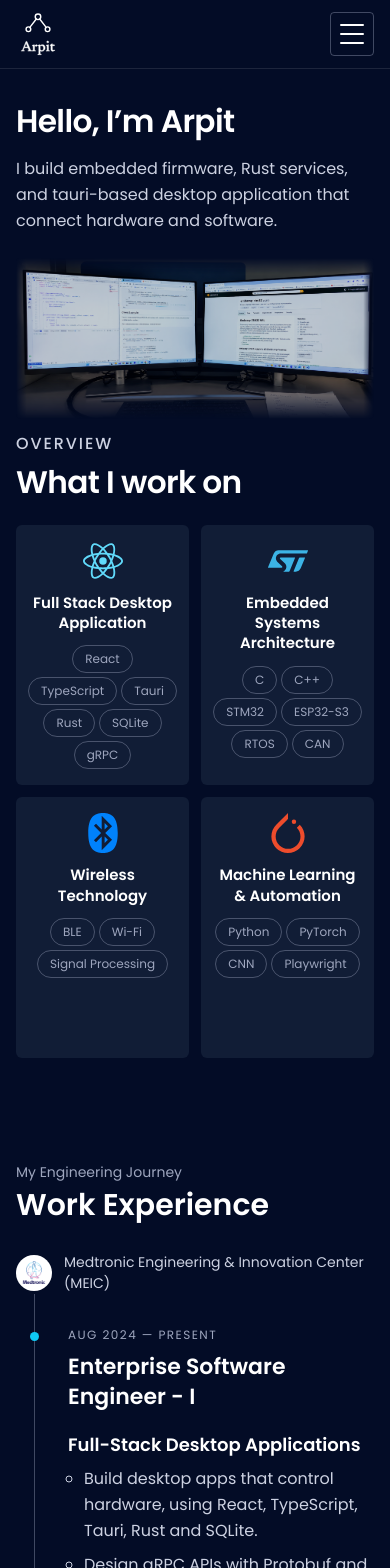
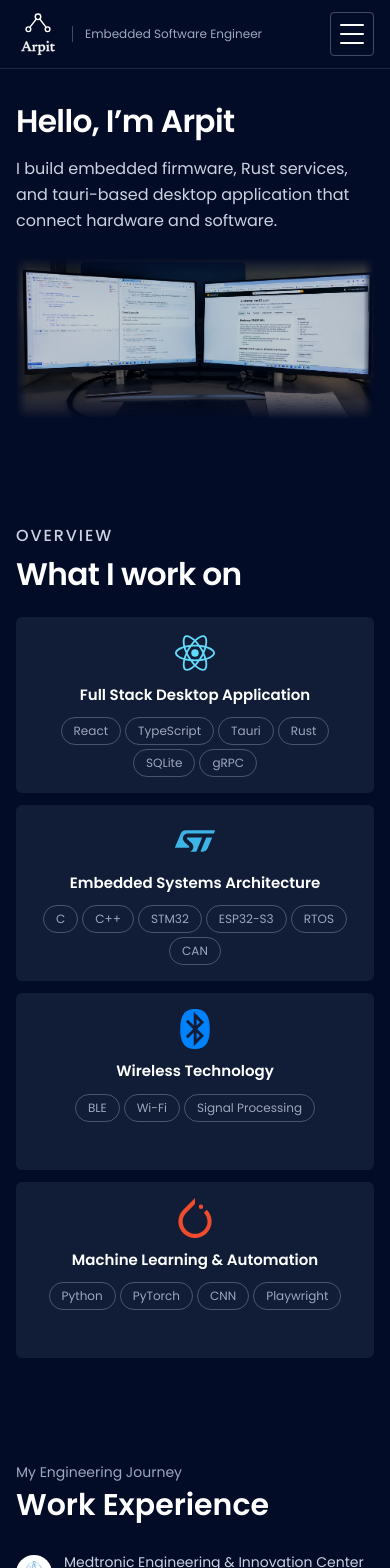
Before and after one commit to Arpt-Singh/portfolio, a React (Vite) app in the folder apps/frontend/: page / in a window 390 px wide. Shown: the top 1568 px of the page. Built offline with nearby package versions, Linux system fonts and the light colour scheme.

Commit message:
style: update spacing and layout in various components for improved consistency and responsiveness

```diff
--- a/apps/frontend/src/components/About.scss
+++ b/apps/frontend/src/components/About.scss
@@ -2,17 +2,17 @@
 
 .about__eyebrow { color: var(--color-copy); font-size: 16px; font-weight: 500; letter-spacing: 0.12em; line-height: 26px; text-transform: uppercase; }
 .about__heading { margin-top: var(--space-2); color: var(--color-text); font-size: clamp(30px, 8vw, 40px); font-weight: 600; line-height: 1.15; letter-spacing: -0.02em; }
-.about__grid { display: grid; @include mixins.columns(2); grid-auto-rows: 1fr; gap: var(--space-3); margin-top: var(--space-6); }
+.about__grid { display: grid; @include mixins.columns(1); grid-auto-rows: 1fr; gap: var(--space-3); margin-top: var(--space-6); }
 .about__card { min-width: 0; border-radius: var(--radius-card); }
 .about__card-content { display: flex; flex-direction: column; align-items: center; gap: var(--space-3); height: 100%; padding: var(--space-4) var(--space-3); border-radius: var(--radius-card); background: var(--color-tertiary); }
 .about__card-icon { @include mixins.square(40px); object-fit: contain; }
-.about__card-title { font-size: 15px; font-weight: 600; line-height: 1.35; text-align: center; overflow-wrap: anywhere; }
+.about__card-title { font-size: 15px; font-weight: 600; line-height: 1.35; text-align: center; }
 .about__technologies { display: flex; flex-wrap: wrap; justify-content: center; gap: var(--space-1); list-style: none; }
-.about__technology { @include mixins.badge; border: 1px solid var(--color-border-muted); color: var(--color-secondary); }
+.about__technology { max-width: 100%; @include mixins.badge; border: 1px solid var(--color-border-muted); color: var(--color-secondary); overflow-wrap: anywhere; }
 @include mixins.up(sm) {
   .about__eyebrow { font-size: 18px; line-height: 30px; }
   .about__heading { font-size: 44px; }
-  .about__grid { gap: var(--space-6); margin-top: var(--space-10); }
+  .about__grid { @include mixins.columns(2); gap: var(--space-6); margin-top: var(--space-10); }
   .about__card-content { gap: var(--space-5); padding: var(--space-5); }
   .about__card-icon { @include mixins.square(var(--icon-size)); }
   .about__card-title { font-size: var(--font-size-card-title); }
--- a/apps/frontend/src/components/Feedbacks.scss
+++ b/apps/frontend/src/components/Feedbacks.scss
@@ -1,11 +1,11 @@
 @use "../styles/mixins";
 
-.feedbacks { width: 100%; min-width: 0; border: 1px solid var(--color-border); border-radius: var(--radius-large); margin-block: calc(-1 * var(--space-10)); padding: var(--space-6); background: var(--color-tertiary); }
+.feedbacks { width: 100%; min-width: 0; border: 1px solid var(--color-border); border-radius: var(--radius-large); padding: var(--space-6); background: var(--color-tertiary); }
 .feedbacks__figure { min-width: 0; }
 .feedbacks__mark { display: block; height: 28px; color: var(--color-text); font-size: 48px; font-weight: 900; line-height: 1; }
 .feedbacks__quote { margin-top: 0; @include mixins.body-copy; }
 .feedbacks__caption { display: flex; align-items: center; gap: var(--space-3); margin-top: var(--space-4); font-size: 16px; font-weight: 500; }
 .feedbacks__portrait { @include mixins.square(48px); flex-shrink: 0; object-fit: cover; object-position: top; border-radius: var(--radius-circle); }
 @include mixins.up(sm) {
-  .feedbacks { margin-block: -80px; padding: var(--space-8); }
+  .feedbacks { padding: var(--space-8); }
 }
--- a/apps/frontend/src/components/Hero.scss
+++ b/apps/frontend/src/components/Hero.scss
@@ -1,8 +1,7 @@
 @use "../styles/mixins";
 
-// Offsets the next section's top padding + scroll anchor so Overview sits 12px below the hero.
-.hero { @include mixins.container; margin-bottom: -52px; }
-.hero__intro { display: grid; gap: var(--space-6); padding: 104px var(--space-4) 0; }
+.hero { @include mixins.container; }
+.hero__intro { display: grid; gap: var(--space-6); padding: 104px var(--space-4) var(--space-10); }
 .hero__copy { min-width: 0; }
 .hero__heading { color: var(--color-text); font-size: clamp(30px, 8vw, 40px); font-weight: 600; line-height: 1.15; letter-spacing: -0.02em; }
 .hero__description { max-width: 32em; margin-top: var(--space-4); @include mixins.body-copy; }
@@ -14,12 +13,11 @@
   filter: saturate(0.9) brightness(0.82);
 }
 @include mixins.up(sm) {
-  .hero { margin-bottom: -76px; }
-  .hero__intro { padding: 120px var(--space-6) 0; }
+  .hero__intro { padding: 120px var(--space-6) var(--space-16); }
   .hero__heading { font-size: 44px; }
 }
 @include mixins.up(lg) {
-  .hero__intro { grid-template-columns: minmax(0, 1fr) minmax(0, 1fr); align-items: start; column-gap: var(--space-10); row-gap: var(--space-4); padding: 144px var(--space-8) 0; }
+  .hero__intro { grid-template-columns: minmax(0, 1fr) minmax(0, 1fr); align-items: start; column-gap: var(--space-10); row-gap: var(--space-4); padding: 144px var(--space-8) var(--space-16); }
   .hero__heading { font-size: clamp(40px, 4vw, 52px); }
   .hero__image { max-width: calc(340px * 1325 / 767); justify-self: end;
     $fade-x: linear-gradient(to right, transparent, #000 4%, #000 96%, transparent);
--- a/apps/frontend/src/components/Navbar.scss
+++ b/apps/frontend/src/components/Navbar.scss
@@ -4,7 +4,7 @@
 .navbar__container { @include mixins.container; display: flex; justify-content: space-between; align-items: center; padding-inline: var(--space-4); }
 .navbar__brand { display: flex; min-width: 0; align-items: center; gap: var(--space-3); }
 .navbar__logo { @include mixins.square(44px); flex-shrink: 0; object-fit: contain; }
-.navbar__role { display: none; padding-left: var(--space-3); border-left: 1px solid var(--color-border-muted); color: var(--color-secondary); font-size: var(--font-size-small); white-space: nowrap; }
+.navbar__role { min-width: 0; padding-left: var(--space-3); border-left: 1px solid var(--color-border-muted); color: var(--color-secondary); font-size: 12px; line-height: 1.3; }
 .navbar__desktop-links { display: none; gap: 40px; list-style: none; }
 .navbar__item { color: var(--color-secondary); font-size: 16px; font-weight: 500; cursor: pointer; }
 .navbar__item:hover, .navbar__item--active { color: var(--color-text); }
@@ -22,7 +22,7 @@
 .navbar__mobile-links { display: flex; flex-direction: column; align-items: flex-start; gap: 16px; list-style: none; }
 @include mixins.up(sm) {
   .navbar__container { padding-inline: var(--space-6); }
-  .navbar__role { display: block; }
+  .navbar__role { font-size: var(--font-size-small); white-space: nowrap; }
 }
 @include mixins.up(lg) {
   .navbar__container { padding-inline: var(--space-8); gap: var(--space-6); }
--- a/apps/frontend/src/components/Works.scss
+++ b/apps/frontend/src/components/Works.scss
@@ -1,17 +1,21 @@
 @use "../styles/mixins";
 
 .works__grid { display: grid; gap: var(--space-6); margin-top: 48px; }
-.works__card { display: grid; grid-row: span 3; grid-template-rows: subgrid; row-gap: var(--space-4); min-width: 0; padding: var(--space-6); border: 1px solid var(--color-border); border-radius: var(--radius-card); background: var(--color-tertiary); }
-.works__card-header { display: grid; grid-template-columns: 40px minmax(0, 1fr) 40px; align-items: start; gap: var(--space-3); }
-.works__card-title { grid-column: 2; font-size: var(--font-size-card-title); line-height: 28px; font-weight: 600; text-align: center; }
-.works__github { @include mixins.flex-center; @include mixins.square(40px); grid-column: 3; border: 1px solid var(--color-border); border-radius: var(--radius-circle); color: var(--color-text); transition: color var(--duration-normal); }
+.works__card { display: grid; grid-template-rows: auto 1fr auto; row-gap: var(--space-4); min-width: 0; padding: var(--space-6); border: 1px solid var(--color-border); border-radius: var(--radius-card); background: var(--color-tertiary); }
+.works__card-header { display: grid; grid-template-columns: minmax(0, 1fr) 40px; align-items: start; gap: var(--space-2); }
+.works__card-title { grid-column: 1; min-width: 0; font-size: var(--font-size-card-title); line-height: 28px; font-weight: 600; text-align: left; }
+.works__github { @include mixins.flex-center; @include mixins.square(40px); grid-column: 2; border: 1px solid var(--color-border); border-radius: var(--radius-circle); color: var(--color-text); transition: color var(--duration-normal); }
 a.works__github:hover, a.works__github:focus-visible { color: var(--color-cyan); }
 .works__link-icon { @include mixins.square(20px); }
-.works__summary { @include mixins.body-copy; }
+.works__summary { min-width: 0; overflow-wrap: anywhere; @include mixins.body-copy; }
 .works__technologies { display: flex; flex-wrap: wrap; align-content: flex-start; justify-content: center; gap: var(--space-2); padding-top: var(--space-2); list-style: none; }
 .works__technology { @include mixins.badge; border: 1px solid var(--color-border-muted); color: var(--color-secondary); overflow-wrap: anywhere; }
 
-@include mixins.below(xs) { .works__card-header { column-gap: 0; } }
-@include mixins.up(sm) { .works__grid { @include mixins.columns(2); } }
+@include mixins.up(sm) {
+  .works__grid { @include mixins.columns(2); }
+  .works__card-header { grid-template-columns: 40px minmax(0, 1fr) 40px; gap: var(--space-3); }
+  .works__card-title { grid-column: 2; text-align: center; }
+  .works__github { grid-column: 3; }
+}
 @include mixins.up(xl) { .works__grid { @include mixins.columns(3); } }
 @include mixins.reduced-motion { .works__github { transition: none; } }
--- a/apps/frontend/src/hoc/SectionWrapper.scss
+++ b/apps/frontend/src/hoc/SectionWrapper.scss
@@ -2,5 +2,5 @@
 
 .section-wrapper { @include mixins.container; position: relative; z-index: 0; padding: var(--space-10) var(--space-4); }
 .section-wrapper__anchor { display: block; margin-top: -100px; padding-bottom: 100px; }
-@include mixins.up(sm) { .section-wrapper { padding: 64px var(--space-6); } }
+@include mixins.up(sm) { .section-wrapper { padding: var(--space-16) var(--space-6); } }
 @include mixins.up(lg) { .section-wrapper { padding-inline: var(--space-8); } }
--- a/apps/frontend/src/styles/_tokens.scss
+++ b/apps/frontend/src/styles/_tokens.scss
@@ -20,6 +20,7 @@
   --space-6: 24px;
   --space-8: 32px;
   --space-10: 40px;
+  --space-16: 64px;
   --radius-small: 4px;
   --radius-card: 6px;
   --radius-large: 8px;
```
